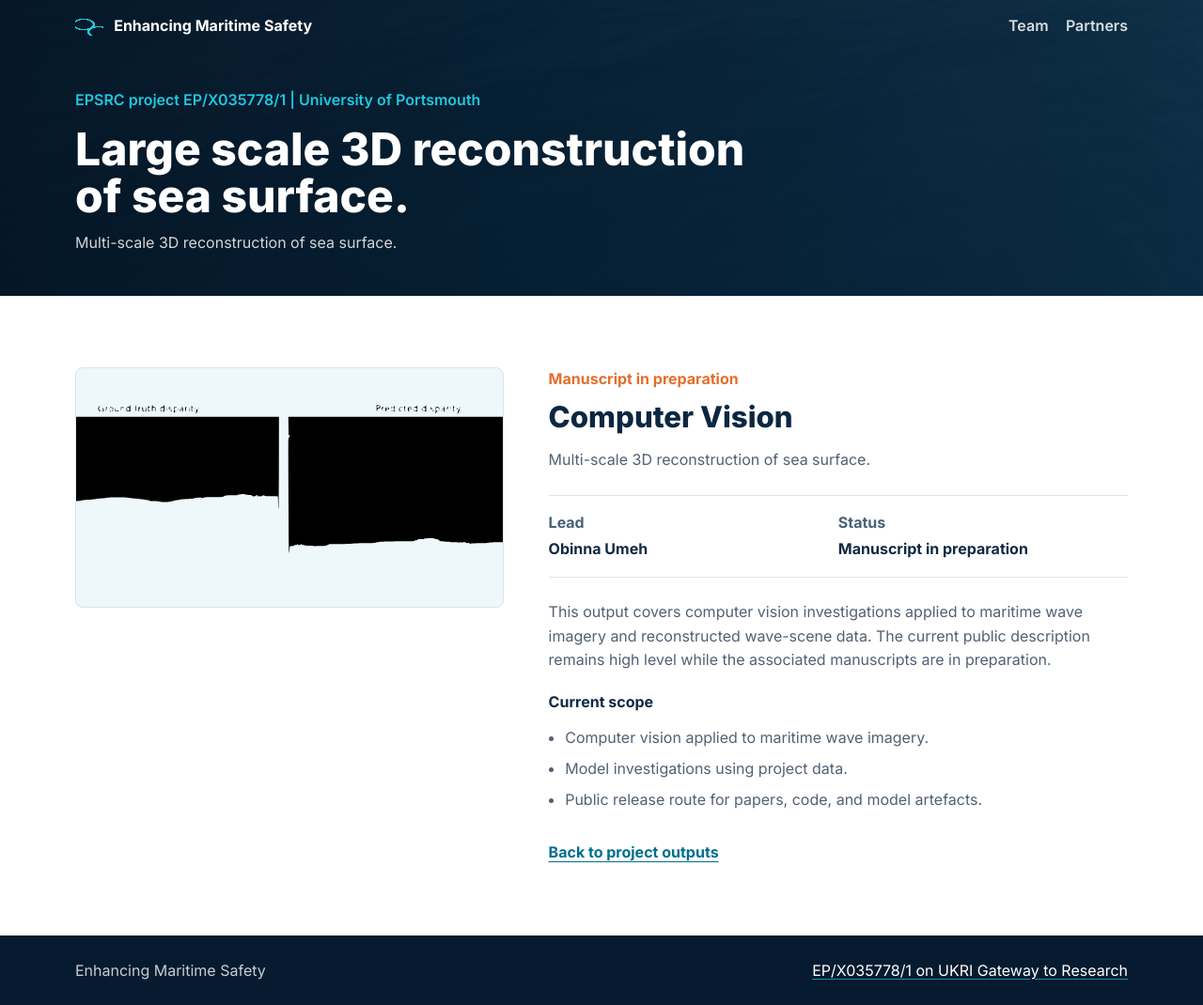
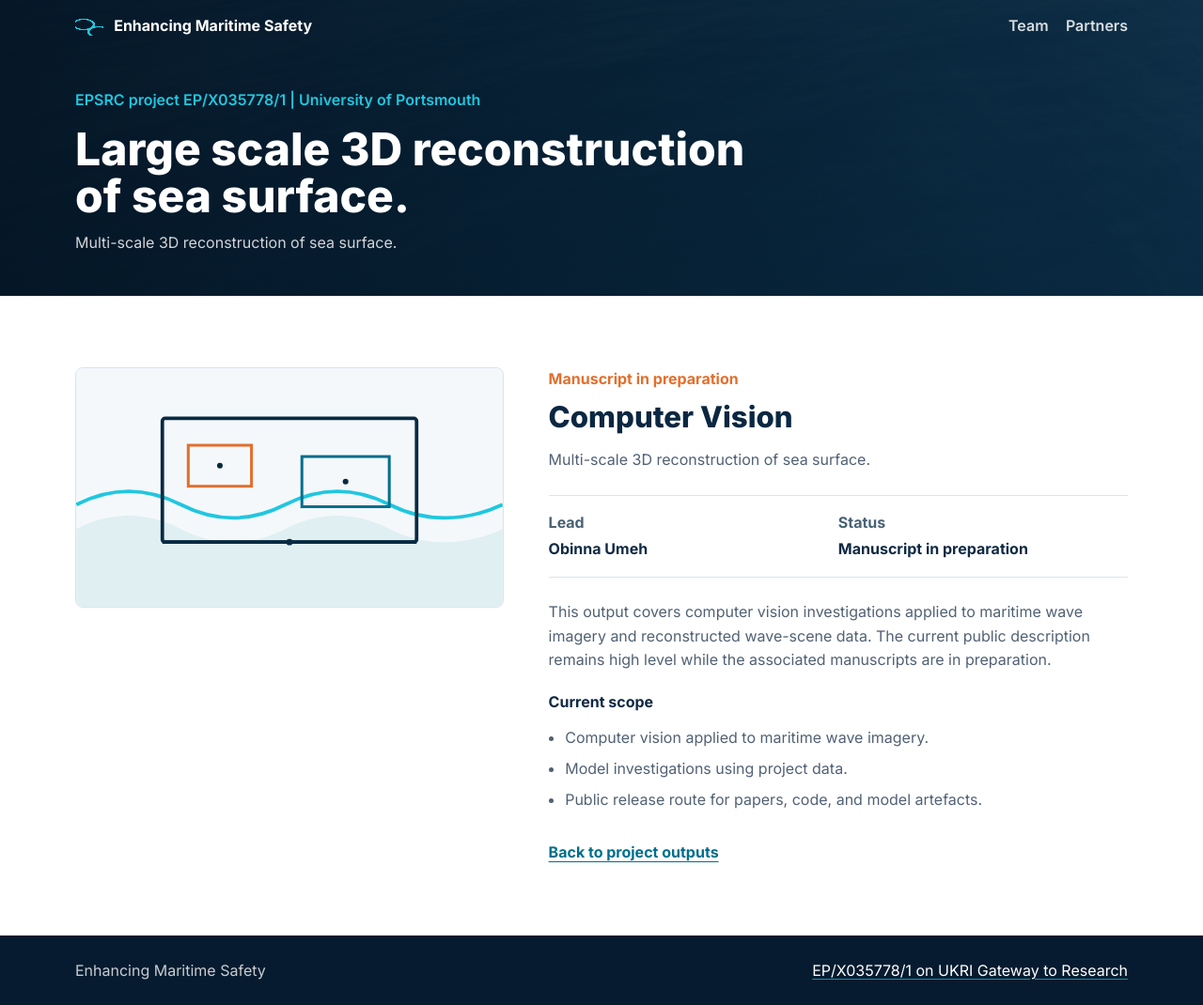
Before and after one commit to stereoocean/stereoocean.github.io, a Jekyll site: the page built from _outputs/computer-vision.md, in a window 1280 px wide. Shown: the whole page at 94% size. Built offline with Jekyll 4.4.1, drawn with Linux system fonts in a browser that asks for light colours.

Commit message:
Change image path in computer vision output
Updated image reference in computer vision documentation.

```diff
--- a/_outputs/computer-vision.md
+++ b/_outputs/computer-vision.md
@@ -3,7 +3,7 @@ title: Large scale 3D reconstruction of sea surface.
 output_title: Computer Vision
 lead: Obinna Umeh
 status: Manuscript in preparation
-image: /assets/img/outputs/Left_Right_disparity_vector.svg
+image: /assets/img/outputs/computer-vision.svg
 order: 2
 description: Multi-scale 3D reconstruction of sea surface.
 ---
```
